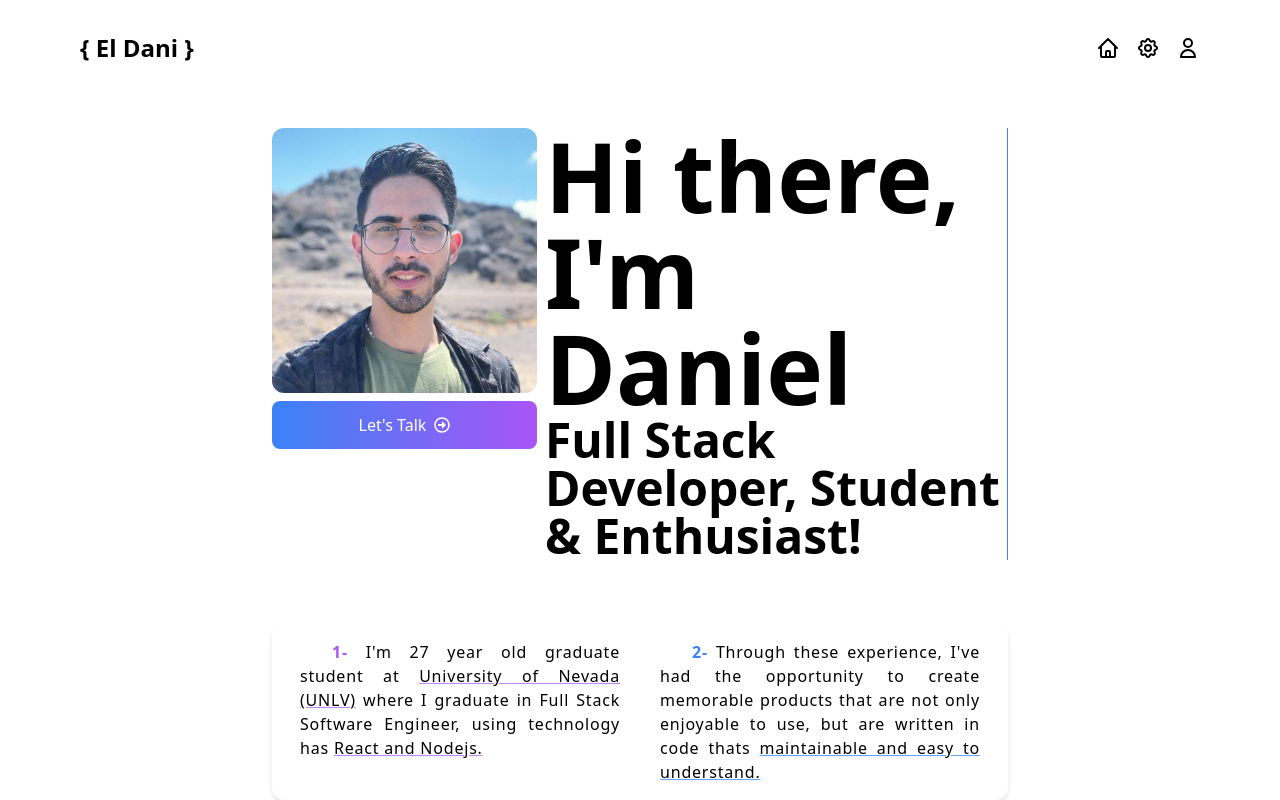
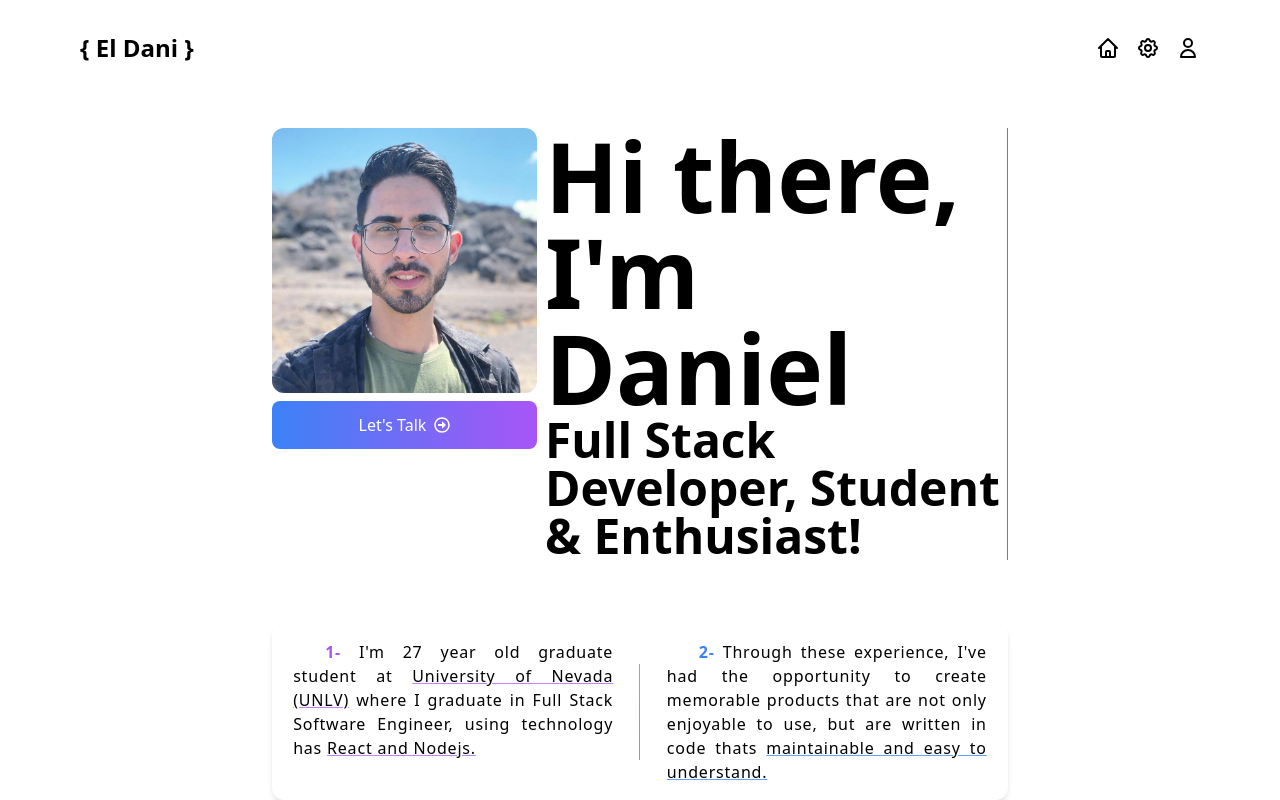
Before and after one commit to danielFernandezDj/dani-portfolio-app, a React (Vite) app: page /home in a window 1280 px wide. Shown: the top 800 px of the page. Built offline with nearby package versions, Linux system fonts and the light colour scheme.

Commit message:
include a line in between of text 1 & 2

```diff
--- a/src/components/LandingPage.jsx
+++ b/src/components/LandingPage.jsx
@@ -98,6 +98,9 @@ export default function Home() {
                 (UNLV)</a> where I graduate in Full Stack Software Engineer, using technology has <a className="underline decoration-purple-400">React and Nodejs.</a>
             </p>
           </div>
+
+          <div className="hidden sm:block flex justify-center self-center h-24 w-px | bg-gradient-to-t from-blue-400 to-purple-400"></div>
+
           <div className="max-w-80">
             <p className="tracking-wider text-justify indent-8">
               <strong className="text-blue-500">2-</strong> Through these experience, I've had the opportunity to create memorable products
```
